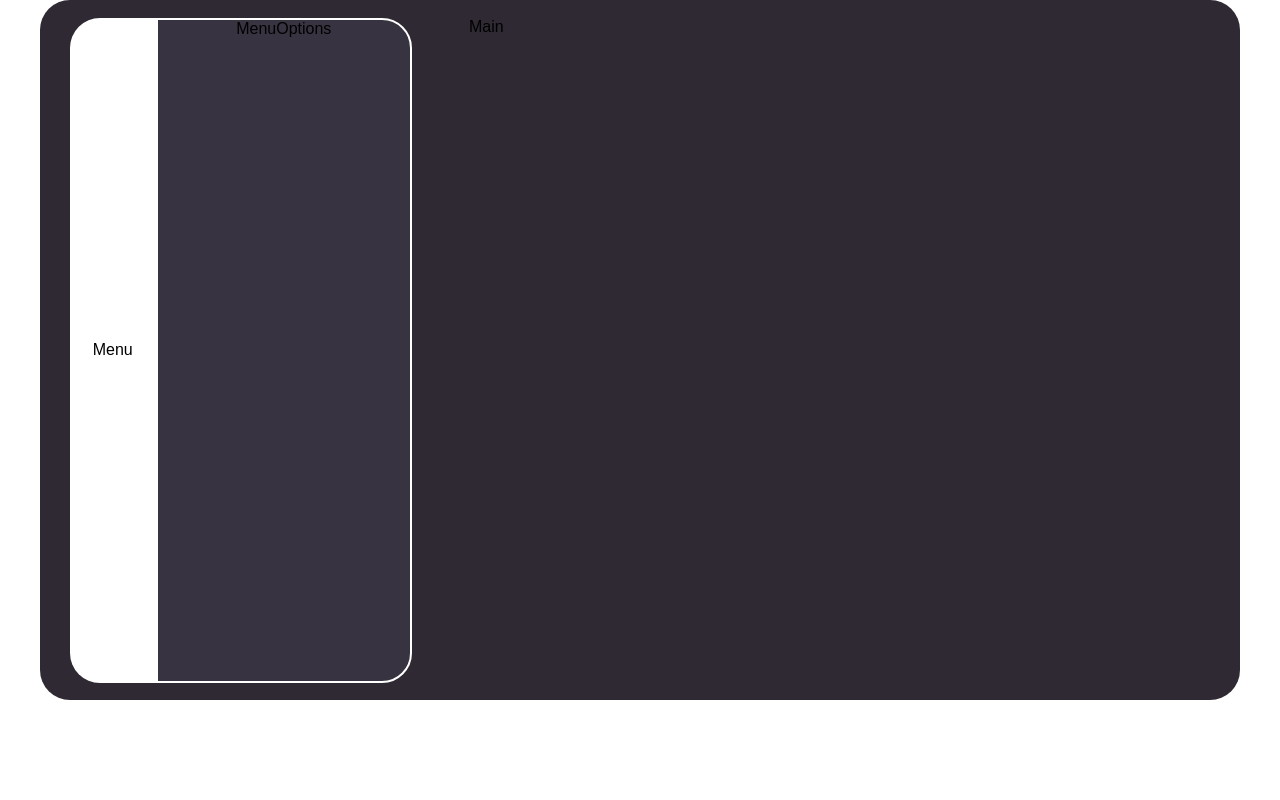
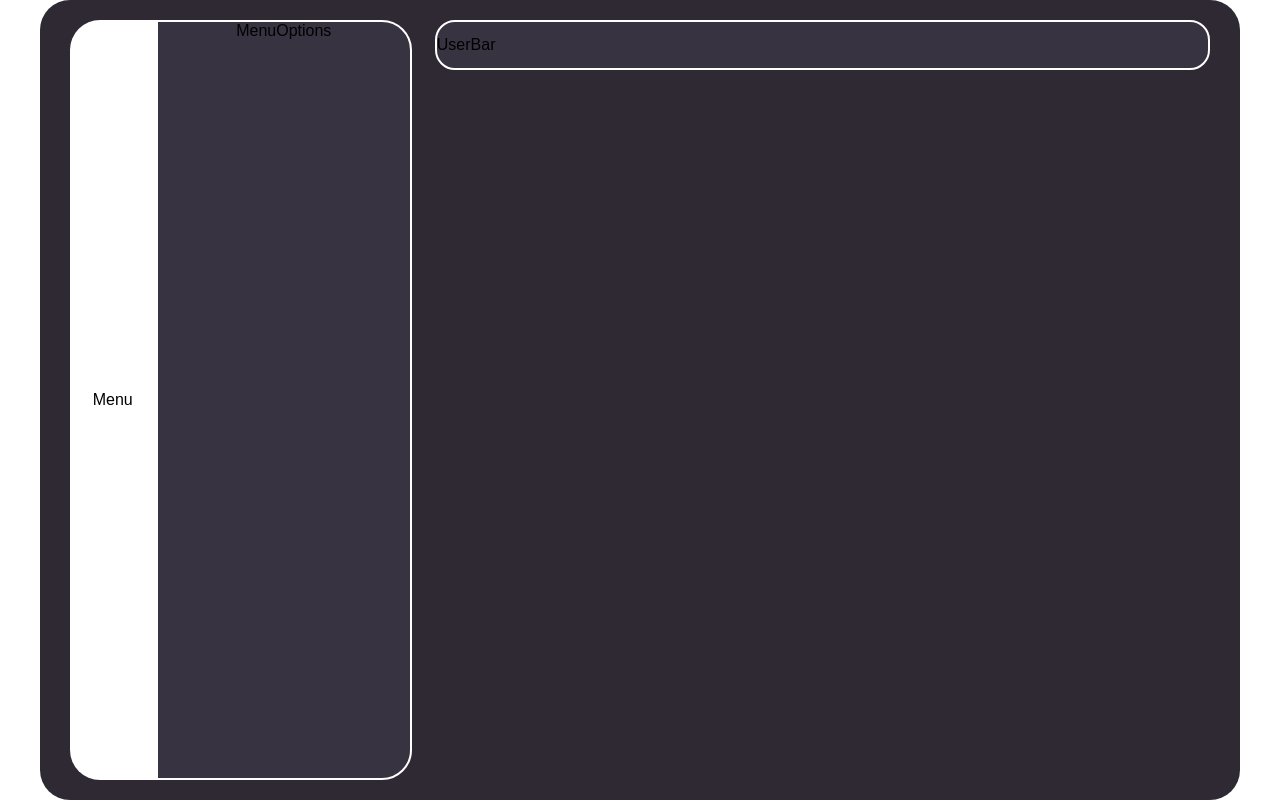
Before and after one commit to kraig-hebert/chat, a React (Create React App) app in the folder client/: page / in a window 1280 px wide. Built offline with nearby package versions, Linux system fonts and the light colour scheme.

Commit message:
added UserBar Component

```diff
--- a/client/package.json
+++ b/client/package.json
@@ -12,6 +12,7 @@
     "react-dom": "^18.2.0",
     "react-jss": "^10.10.0",
     "react-redux": "^8.0.5",
+    "react-router-dom": "^6.8.1",
     "react-scripts": "5.0.1",
     "socket.io-client": "^4.6.1",
     "web-vitals": "^2.1.4"
--- a/client/src/components/main/Main.jsx
+++ b/client/src/components/main/Main.jsx
@@ -2,11 +2,16 @@ import React from 'react';
 import PropTypes from 'prop-types';
 
 import { useStyles } from './mainStyles';
+import UserBar from './userBar/UserBar';
 
 const Main = (props) => {
   const {} = props;
   const classes = useStyles();
-  return <div className={classes.main}>Main</div>;
+  return (
+    <div className={classes.main}>
+      <UserBar />
+    </div>
+  );
 };
 
 Main.propTypes = {};
--- a/client/src/components/main/mainStyles.js
+++ b/client/src/components/main/mainStyles.js
@@ -3,7 +3,10 @@ import { createUseStyles } from 'react-jss';
 export const useStyles = createUseStyles({
   main: {
     display: 'flex',
-    width: '65%',
+    flexDirection: 'column',
+    justifyContent: 'space-between',
+    alignItems: 'center',
+    width: '68%',
     height: '95%',
   },
 });
--- /dev/null
+++ b/client/src/components/main/userBar/UserBar.jsx
@@ -0,0 +1,15 @@
+import React from 'react';
+import PropTypes from 'prop-types';
+
+import { useStyles } from './userBarStyles';
+
+const UserBar = (props) => {
+  const {} = props;
+  const classes = useStyles();
+
+  return <div className={classes.userBar}>UserBar</div>;
+};
+
+UserBar.propTypes = {};
+
+export default UserBar;
--- /dev/null
+++ b/client/src/components/main/userBar/userBarStyles.js
@@ -0,0 +1,13 @@
+import { createUseStyles } from 'react-jss';
+
+export const useStyles = createUseStyles((theme) => ({
+  userBar: {
+    display: 'flex',
+    alignItems: 'center',
+    width: '100%',
+    height: '50px',
+    borderRadius: '20px',
+    border: `2px solid ${theme.light.main}`,
+    backgroundColor: theme.secondary.main,
+  },
+}));
--- a/client/src/globalStyles.js
+++ b/client/src/globalStyles.js
@@ -25,7 +25,7 @@ export const useStyles = createUseStyles((theme) => ({
     justifyContent: 'space-between',
     alignItems: 'center',
     width: '1200px',
-    height: '700px',
+    height: '800px',
     backgroundColor: theme.mainBG.main,
     padding: '0 30px',
     borderRadius: '30px',
```
Also changed, not shown: 1 other file (tests, documents, lock files or other folders).
